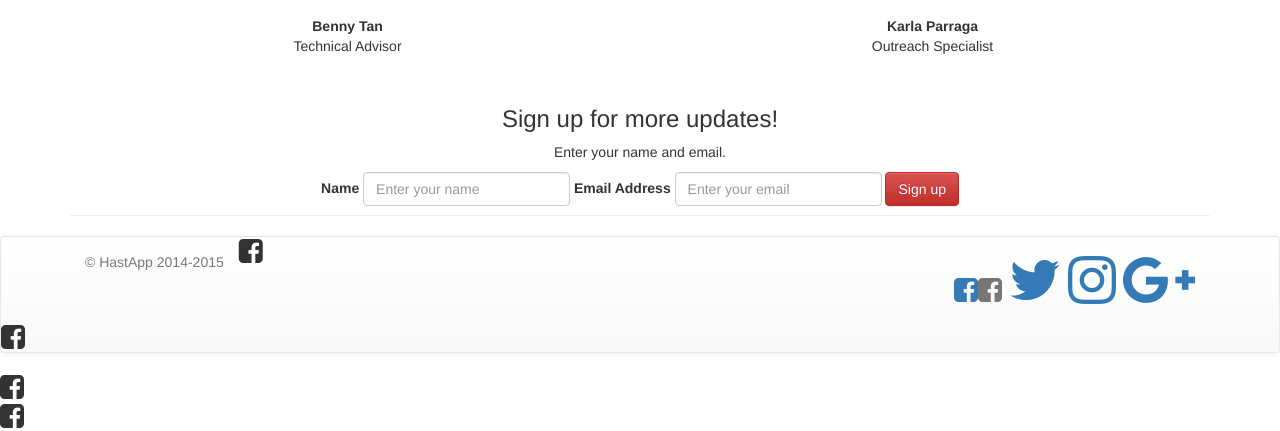
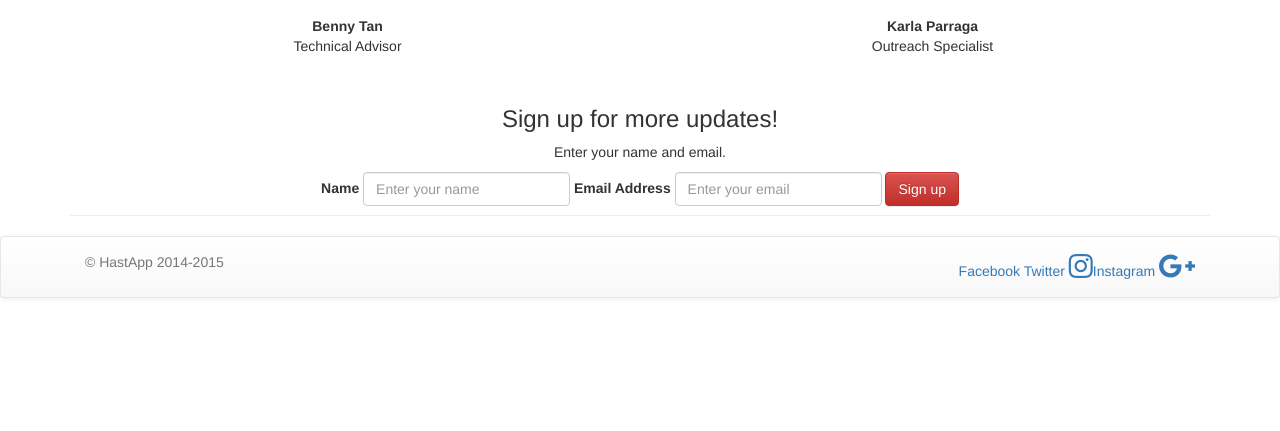
Before and after one commit to magikarpsz/hastwebsite, a PHP site: page / in a window 1280 px wide. Shown: the part 1938-2369 px from the top of the page. After the commit the page ends 2236 px from the top, so only its background shows below. Run offline with PHP 8.4, Linux system fonts and the light colour scheme; some libraries are stand-ins or nearby versions.

Commit message:
more footer test

```diff
--- a/index.php
+++ b/index.php
@@ -182,13 +182,13 @@
 				<div class="navbar-text pull-left">
 					<p>&copy; HastApp 2014-2015</p>
 				</div>
-				<div class="navbar-text pull-right">
-					<a class="heroku-footer-icon-facebook" href="https://www.facebook.com/pages/HAST-Lab/1816766945216043?fref=ts" target="_blank"><i class="fa fa-facebook-square fa-2x"></a>
-					<a class="heroku-footer-icon-twitter" href="https://twitter.com/HASTLab" target="_blank"><i class="fa fa-twitter fa-2x"></i></a>
-					<a class="heroku-footer-icon-instagram" href="#"><i class="fa fa-instagram fa-2x"></i></a>
+				<div class="navbar-text pull-right heroku-footer-links">
+					<a class="heroku-footer-icon-facebook" href="https://www.facebook.com/pages/HAST-Lab/1816766945216043?fref=ts" target="_blank">Facebook</a>
+					<a class="heroku-footer-icon-twitter" href="https://twitter.com/HASTLab" target="_blank">Twitter</a>
+					<a class="heroku-footer-icon-instagram" href="#"><i class="fa fa-instagram fa-2x"></i>Instagram</a>
 					<a href="#"><i class="fa fa-google-plus fa-2x"></i></a>
-					<!-- </i>
-						-->
+					<!-- <i class="fa fa-facebook-square fa-2x"></i>
+						<i class="fa fa-twitter fa-2x"></i>-->
 
 				</div>
 			</div>
```
